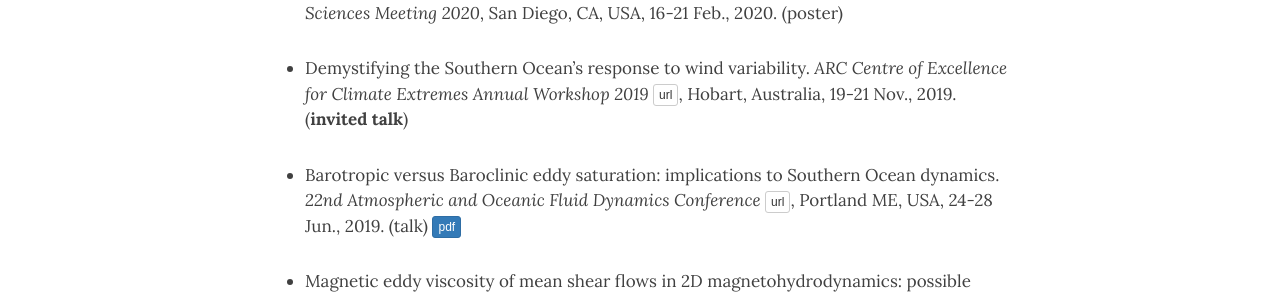
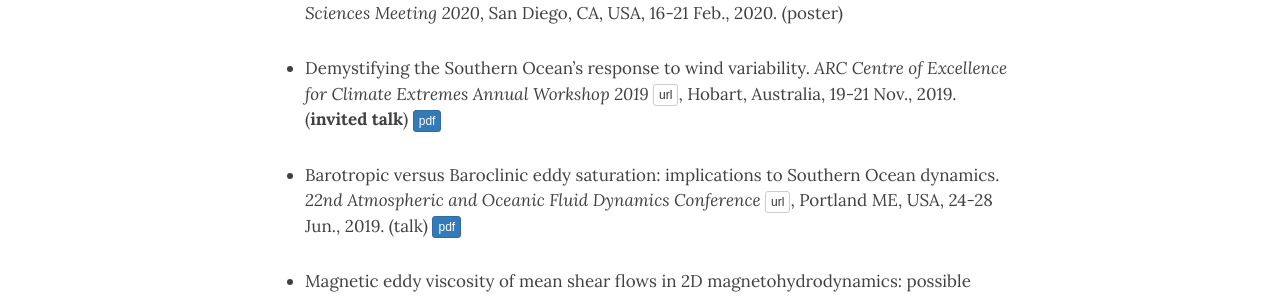
Before and after one commit to navidcy/navidcy.github.io, a Jekyll site: the page built from presentations.md, in a window 1280 px wide and 900 px high. Shown: the part 334-632 px from the top of the window. Built offline with Jekyll 4.4.1, drawn with Linux system fonts in a browser that asks for light colours; nearby versions of some CDN libraries.

Commit message:
adds CLEx2019 talk

```diff
--- a/presentations.md
+++ b/presentations.md
@@ -9,7 +9,7 @@ title: Presentations
 
 - Eddy saturation of the Southern Ocean: a baroclinic versus barotropic perspective _Ocean Sciences Meeting 2020_, San Diego, CA, USA, 16-21 Feb., 2020. (poster)
 
-- Demystifying the Southern Ocean's response to wind variability.  _ARC Centre of Excellence for Climate Extremes Annual Workshop 2019_ [<span class="btn btn-default btn-xs{{end}}" style="font-family:sans-serif;">url</span>][ARC2019workshop-site]{:target="_blank"}, Hobart, Australia, 19-21 Nov., 2019. (**invited talk**)
+- Demystifying the Southern Ocean's response to wind variability.  _ARC Centre of Excellence for Climate Extremes Annual Workshop 2019_ [<span class="btn btn-default btn-xs{{end}}" style="font-family:sans-serif;">url</span>][ARC2019workshop-site]{:target="_blank"}, Hobart, Australia, 19-21 Nov., 2019. (**invited talk**) [<span class="btn btn-primary btn-xs{{end}}" style="font-family:sans-serif;">pdf</span>][CLEx-Nov2019]
 
 - Barotropic versus Baroclinic eddy saturation: implications to Southern Ocean dynamics.  _22nd Atmospheric and Oceanic Fluid Dynamics Conference_ [<span class="btn btn-default btn-xs{{end}}" style="font-family:sans-serif;">url</span>][AOFD19-site]{:target="_blank"}, Portland ME, USA, 24-28 Jun., 2019. (talk) [<span class="btn btn-primary btn-xs{{end}}" style="font-family:sans-serif;">pdf</span>][AOFD19-talk]
 
@@ -80,6 +80,7 @@ title: Presentations
 
 - Verification of the predictions of SSST in nonlinear simulations. 2nd  Meeting of "Zonal Jets and Eddies" team, International Space Science Institute (ISSI) [<span class="btn btn-default btn-xs{{end}}" style="font-family:sans-serif;">url</span>][ISSI-site]{:target="_blank"}, Bern, Switzerland, 2-5 Apr. 2013. [<span class="btn btn-primary btn-xs{{end}}" style="font-family:sans-serif;">pdf</span>][ISSI_Apr2013]
 
+[CLEx-Nov2019]: CLEX-SouthernOcean_Nov2019.pdf
 [RSAA-Oct2019]: RSAA-MagneticViscosity_Oct2019.pdf
 [UoA-Oct2019]: UoA-MagneticViscosity_Oct2019.pdf
 [WHOI-Apr2019]: WHOI_Apr2019.pdf
```
Also changed, not shown: 1 other file.
